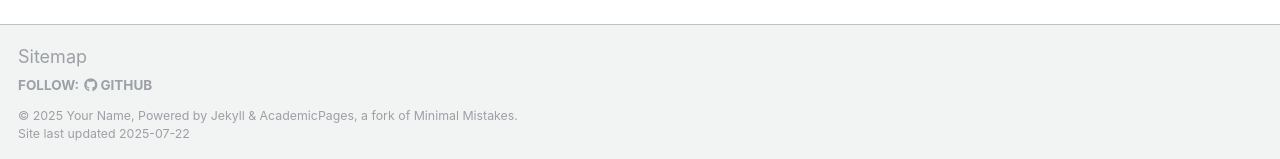
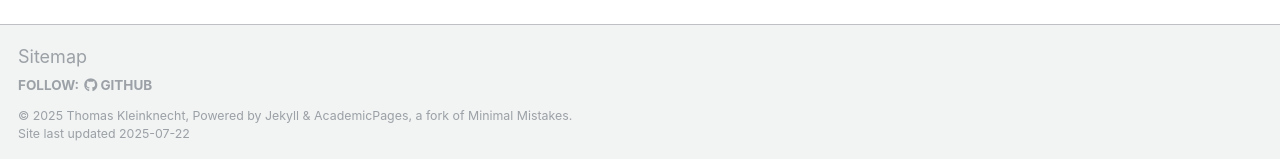
Before and after one commit to thomask902/thomask902.github.io, a Jekyll site: the page built from _pages/about.md, in a window 1280 px wide. Shown: the part 738-897 px from the top of the page. Built offline with Jekyll 4.4.1, drawn with Linux system fonts in a browser that asks for light colours; a script that is not in the unit is left out.

Commit message:
Update _config.yml

```diff
--- a/_config.yml
+++ b/_config.yml
@@ -11,7 +11,7 @@ locale                   : "en-US"
 site_theme               : "default"
 title                    : "Thomas Kleinknecht"
 title_separator          : "-"
-name                     : &name "Your Name"
+name                     : &name "Thomas Kleinknecht"
 description              : &description "MSc Student @ University of Toronto"
 url                      : https://thomask902.github.io # the base hostname & protocol for your site e.g. "https://[your GitHub username].github.io" or if you already have some other page hosted on Github then use "https://[your GitHub username].github.io/[Your Repo Name]"
 baseurl                  : "" # the subpath of your site, e.g. "/blog"
```
